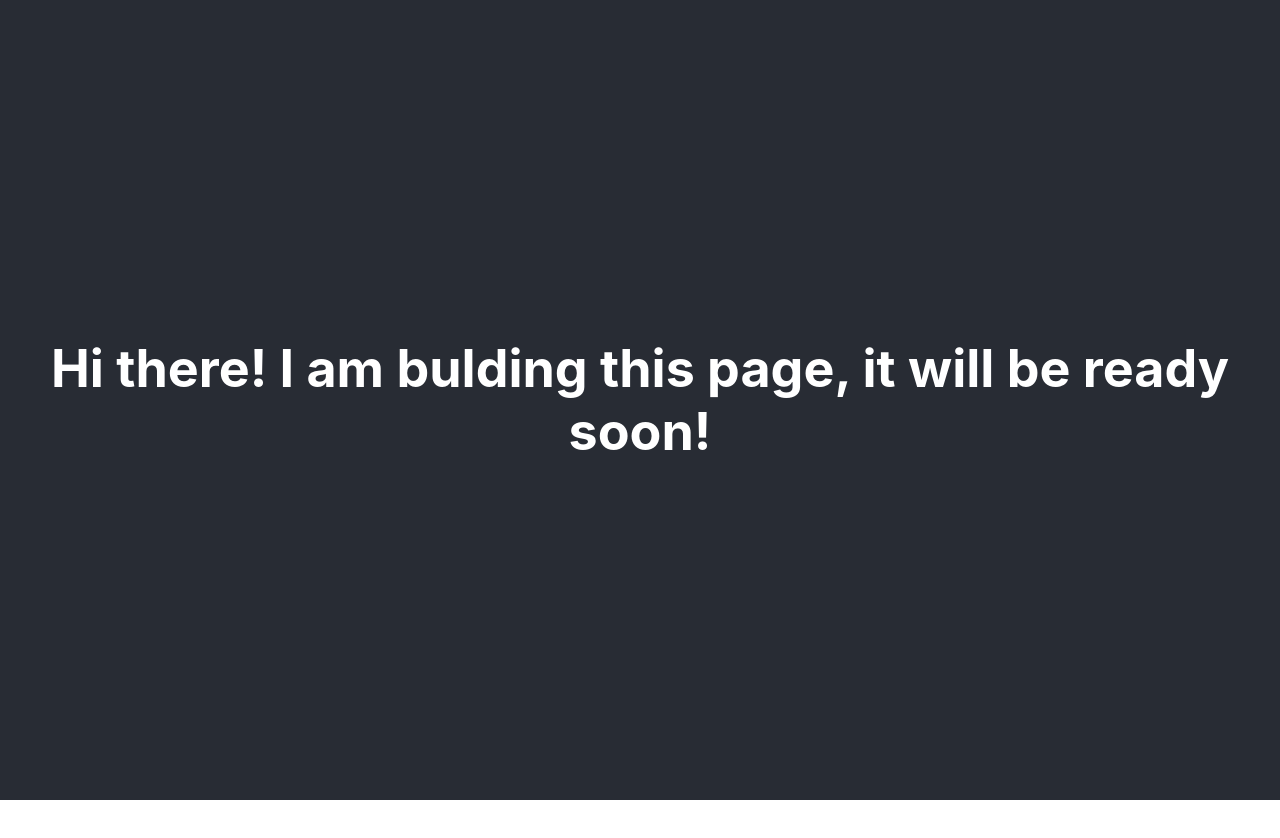
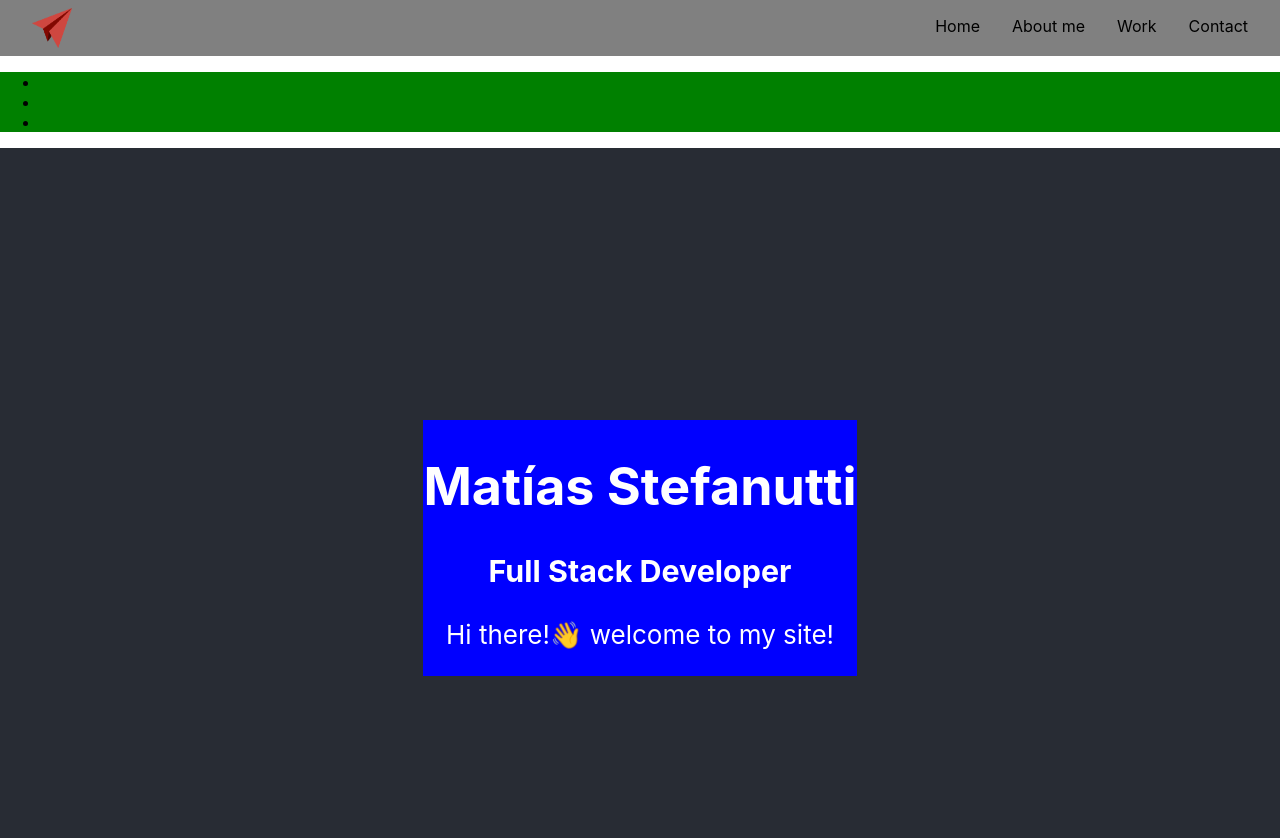
Before and after one commit to mstefa/mstefa, a React (Create React App) app: page / in a window 1280 px wide. Shown: the top 838 px of the page. Before the commit the page ends 800 px from the top, so only its background shows below. Built offline with nearby package versions, Linux system fonts and the light colour scheme.

Commit message:
structure app and first components

```diff
--- a/package.json
+++ b/package.json
@@ -2,7 +2,7 @@
   "name": "0000-mstefa",
   "version": "0.1.0",
   "private": true,
-  "homepage": "http://mstefa.github.io/mstefa/",
+  "homepage": "https://mstefa.github.io/mstefa/",
   "dependencies": {
     "@testing-library/jest-dom": "^5.11.4",
     "@testing-library/react": "^11.1.0",
@@ -10,6 +10,7 @@
     "react": "^17.0.2",
     "react-dom": "^17.0.2",
     "react-scripts": "4.0.3",
+    "styled-components": "^5.2.3",
     "web-vitals": "^1.0.1"
   },
   "scripts": {
--- a/src/App.js
+++ b/src/App.js
@@ -1,12 +1,21 @@
-import logo from './logo.svg';
 import './App.css';
+import Home from './components/home/Home';
+import NavBar from './components/navBar/NavBar'
+import SocialMedia from './components/SocialMedia/SocialMedia'
+
 
 function App() {
   return (
     <div className="App">
+      <NavBar></NavBar>
+      <SocialMedia></SocialMedia>
       <header className="App-header">
-        <h1>Hi there! I am bulding this page, <bn/> it will be ready soon! </h1>
+        {/* <h1>Hi there! I am bulding this page, <bn/> it will be ready soon! </h1> */}
+
+        <Home></Home>
+
       </header>
+
     </div>
   );
 }
--- /dev/null
+++ b/src/components/SocialMedia/SocialMedia.js
@@ -0,0 +1,16 @@
+import React from 'react'
+import {StyledSocialMedia} from './StyledSocialMedia'
+
+export default function NavBar() {
+  return (
+    <StyledSocialMedia>
+
+      <ul>
+        <li> <i class="fab fa-github"></i> </li>
+        <li> <i class="fab fa-linkedin-in"></i> </li>
+        <li> <i class="fab fa-twitter"></i> </li>
+      </ul>
+
+    </StyledSocialMedia>
+  )
+}
--- /dev/null
+++ b/src/components/SocialMedia/StyledSocialMedia.js
@@ -0,0 +1,5 @@
+import styled from 'styled-components';
+
+export const StyledSocialMedia = styled.nav`
+  background-color:green;
+`
--- /dev/null
+++ b/src/components/home/Home.js
@@ -0,0 +1,13 @@
+import React from 'react'
+import {StyledHome} from './StyledHome'
+
+
+export default function Home() {
+  return (
+    <StyledHome>
+      <h1>Matías Stefanutti</h1>
+      <h3>Full Stack Developer</h3>
+      <p>Hi there!👋 welcome to my site!</p>
+    </StyledHome>
+  )
+}
--- /dev/null
+++ b/src/components/home/StyledHome.js
@@ -0,0 +1,5 @@
+import styled from 'styled-components'
+
+export const StyledHome = styled.div`
+  background-color: blue;
+`
--- /dev/null
+++ b/src/components/navBar/NavBar.js
@@ -0,0 +1,20 @@
+import React from 'react'
+import Logo from '../../resources/mstefa-Icon.png'
+import {StyledNav} from './StyledNavBar'
+
+export default function NavBar() {
+  return (
+    <StyledNav>
+
+      <img id="logo" src={Logo} width="40" height="40" className="d-inline-block align-top" alt="Matias Stefanutti" />
+
+      <ul>
+        <li> Home </li>
+        <li> About me </li>
+        <li> Work </li>
+        <li> Contact </li>
+      </ul>
+
+    </StyledNav>
+  )
+}
--- /dev/null
+++ b/src/components/navBar/StyledNavBar.js
@@ -0,0 +1,24 @@
+import styled from 'styled-components';
+
+export const StyledNav = styled.nav`
+  background-color: gray;
+  display: flex;
+  justify-content: space-between;
+
+  img{
+    margin: 0.5rem 0 0.5rem 2rem;
+  }
+
+  ul{
+    display: flex;
+    /* justify-content:space-between; */
+    /* max-width: 28rem; */
+    /* background-color:red; */
+
+    li{
+      list-style-type: none;
+      margin-right: 2rem;
+    }
+  }
+
+`
```
Also changed, not shown: src/resources/mstefa-Icon.png (added), 1 other file (tests, documents, lock files or other folders).
